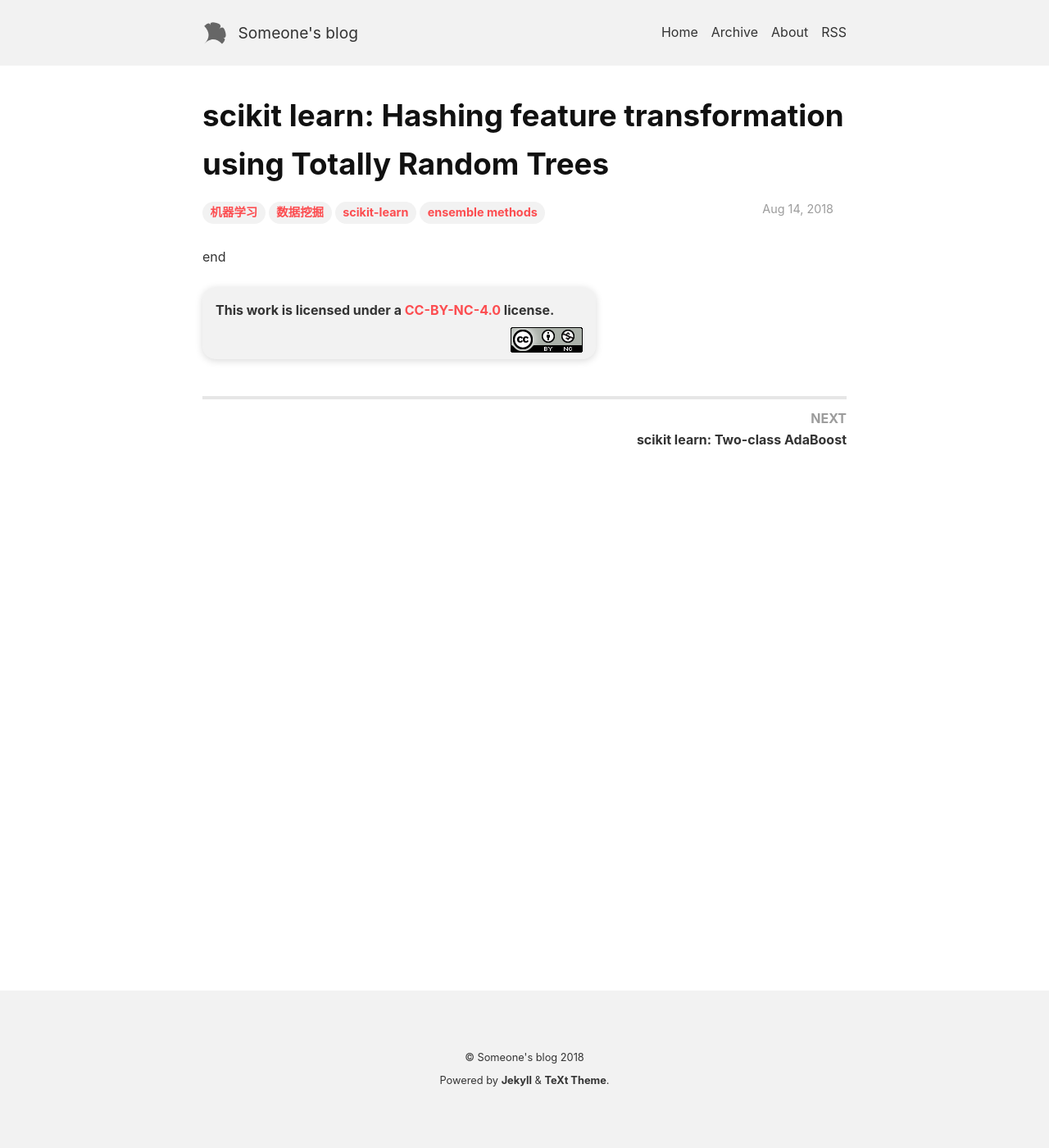
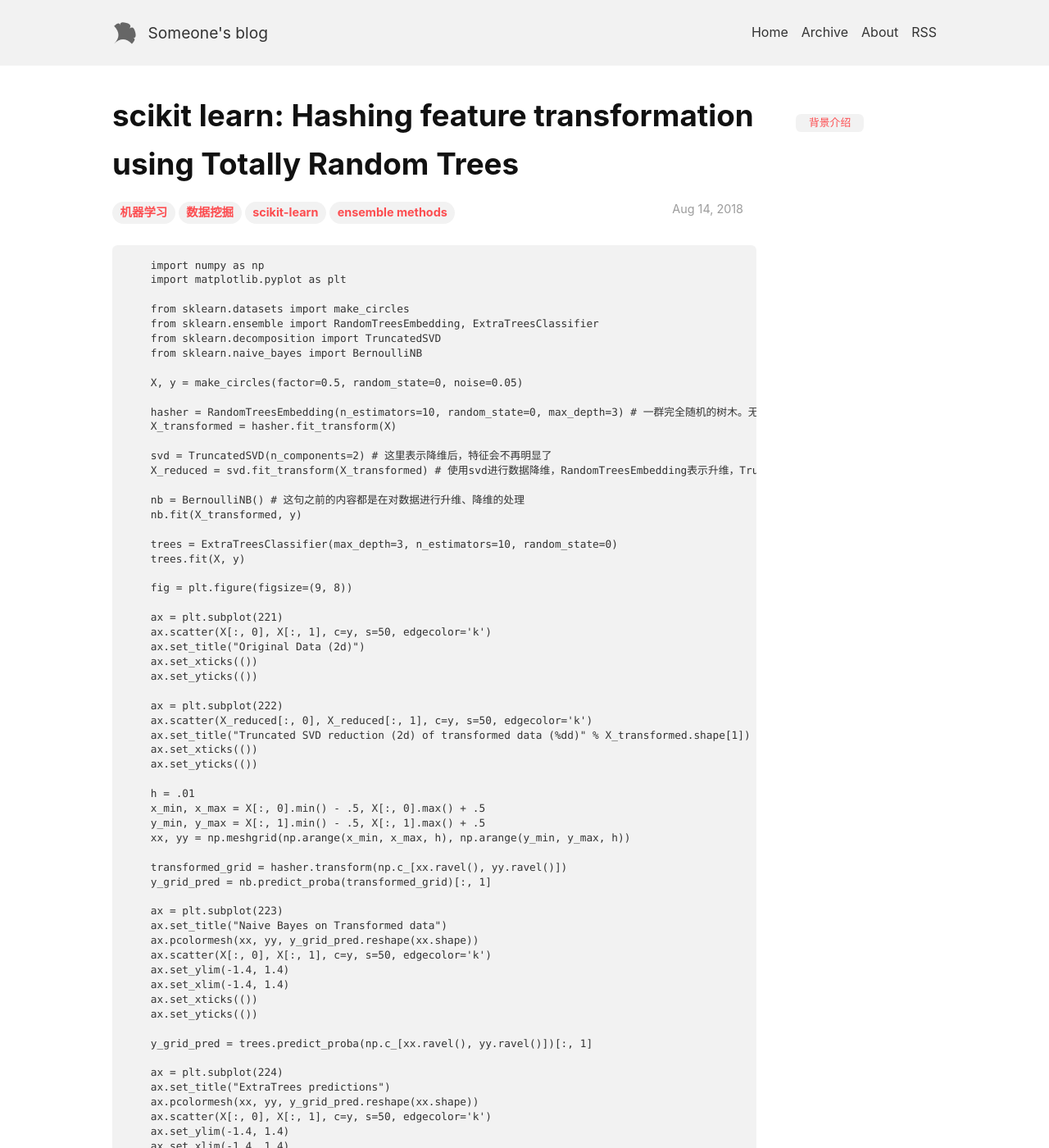
Before and after one commit to slyrx/Tech_Blog, a Jekyll site: the page built from _posts/2018-8-13-scikit-learn-example.md, in a window 1280 px wide and 1400 px high. Shown: the whole window at 82% size. Built offline with Jekyll 4.4.1, drawn with Linux system fonts in a browser that asks for light colours; nearby versions of some CDN libraries; some of the changed text lies outside the part shown.

Commit message:
add new articles

```diff
--- a/_posts/2018-8-13-scikit-learn-example.md
+++ b/_posts/2018-8-13-scikit-learn-example.md
@@ -5,6 +5,77 @@ date:   2018-08-13 18:06:30
 tags: [机器学习, 数据挖掘, scikit-learn, ensemble methods]
 ---
 
+        import numpy as np
+        import matplotlib.pyplot as plt
 
+        from sklearn.datasets import make_circles
+        from sklearn.ensemble import RandomTreesEmbedding, ExtraTreesClassifier
+        from sklearn.decomposition import TruncatedSVD
+        from sklearn.naive_bayes import BernoulliNB
+
+        X, y = make_circles(factor=0.5, random_state=0, noise=0.05)
+
+        hasher = RandomTreesEmbedding(n_estimators=10, random_state=0, max_depth=3) # 一群完全随机的树木。无监督地将数据集转换为高维稀疏表示。
+        X_transformed = hasher.fit_transform(X)
+
+        svd = TruncatedSVD(n_components=2) # 这里表示降维后，特征会不再明显了
+        X_reduced = svd.fit_transform(X_transformed) # 使用svd进行数据降维，RandomTreesEmbedding表示升维，TruncatedSVD表示降维；singular value decomposition (SVD)
+
+        nb = BernoulliNB() # 这句之前的内容都是在对数据进行升维、降维的处理
+        nb.fit(X_transformed, y)
+
+        trees = ExtraTreesClassifier(max_depth=3, n_estimators=10, random_state=0)
+        trees.fit(X, y)
+
+        fig = plt.figure(figsize=(9, 8))
+
+        ax = plt.subplot(221)
+        ax.scatter(X[:, 0], X[:, 1], c=y, s=50, edgecolor='k')
+        ax.set_title("Original Data (2d)")
+        ax.set_xticks(())
+        ax.set_yticks(())
+
+        ax = plt.subplot(222)
+        ax.scatter(X_reduced[:, 0], X_reduced[:, 1], c=y, s=50, edgecolor='k')
+        ax.set_title("Truncated SVD reduction (2d) of transformed data (%dd)" % X_transformed.shape[1])
+        ax.set_xticks(())
+        ax.set_yticks(())
+
+        h = .01
+        x_min, x_max = X[:, 0].min() - .5, X[:, 0].max() + .5
+        y_min, y_max = X[:, 1].min() - .5, X[:, 1].max() + .5
+        xx, yy = np.meshgrid(np.arange(x_min, x_max, h), np.arange(y_min, y_max, h))
+
+        transformed_grid = hasher.transform(np.c_[xx.ravel(), yy.ravel()])
+        y_grid_pred = nb.predict_proba(transformed_grid)[:, 1]
+
+        ax = plt.subplot(223)
+        ax.set_title("Naive Bayes on Transformed data")
+        ax.pcolormesh(xx, yy, y_grid_pred.reshape(xx.shape))
+        ax.scatter(X[:, 0], X[:, 1], c=y, s=50, edgecolor='k')
+        ax.set_ylim(-1.4, 1.4)
+        ax.set_xlim(-1.4, 1.4)
+        ax.set_xticks(())
+        ax.set_yticks(())
+
+        y_grid_pred = trees.predict_proba(np.c_[xx.ravel(), yy.ravel()])[:, 1]
+
+        ax = plt.subplot(224)
+        ax.set_title("ExtraTrees predictions")
+        ax.pcolormesh(xx, yy, y_grid_pred.reshape(xx.shape))
+        ax.scatter(X[:, 0], X[:, 1], c=y, s=50, edgecolor='k')
+        ax.set_ylim(-1.4, 1.4)
+        ax.set_xlim(-1.4, 1.4)
+        ax.set_xticks(())
+        ax.set_yticks(())
+
+        plt.tight_layout()
+        plt.show()
+
+### 背景介绍
+把低维的数据处理成高维的数据。再对高维数据进行分类处理。
+
+#### 结论
+将数据从低维提到高维后，经过分类器再进行分类，结果更加鲜明。
 
 end
```
